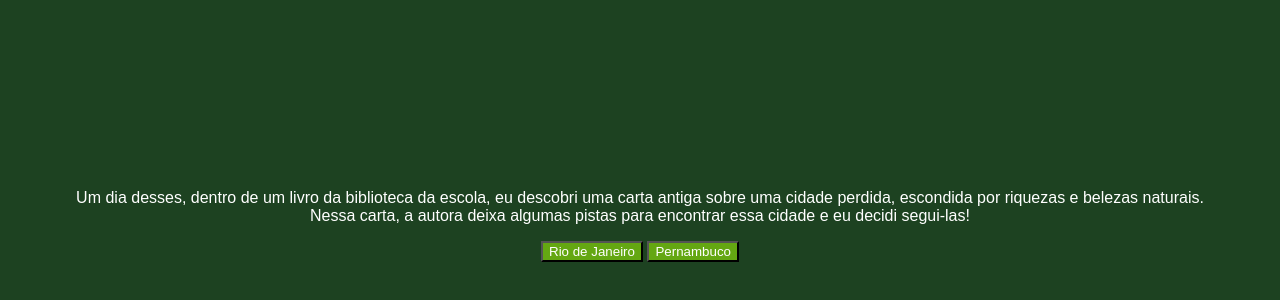
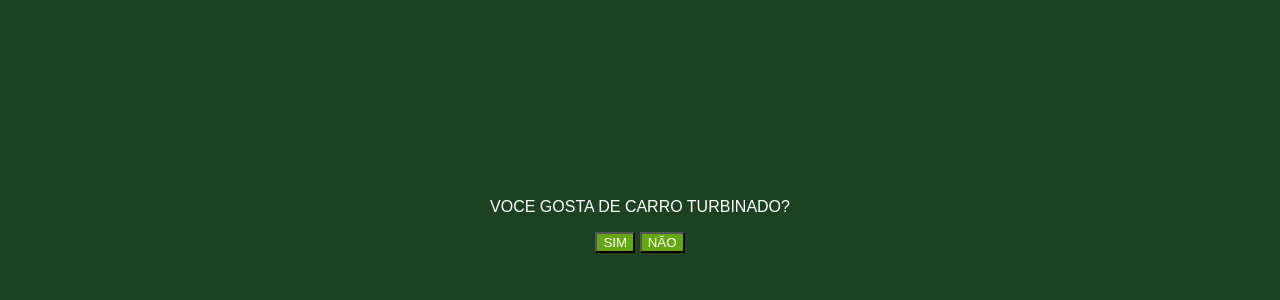
Before and after one commit to Josebugalho/rebaixados, a plain HTML site: page index.html in a window 1280 px wide. Shown: the part 142-442 px from the top of the page. Drawn offline with Linux system fonts and the light colour scheme; a web font is replaced by a local one.

Commit message:
Update index.html

```diff
--- a/index.html
+++ b/index.html
@@ -13,9 +13,9 @@
     <main>
         <div class="passo ativo" id="passo-0">
             <img src="img/cenario-passo0.png" alt="">
-            <p>Um dia desses, dentro de um livro da biblioteca da escola, eu descobri uma carta antiga sobre uma cidade perdida, escondida por riquezas e belezas naturais. Nessa carta, a autora deixa algumas pistas para encontrar essa cidade e eu decidi segui-las!</p>
-            <button class="btn-proximo" data-proximo="1">Rio de Janeiro</button>
-            <button class="btn-proximo" data-proximo="2">Pernambuco</button>
+            <p> VOCE GOSTA DE CARRO TURBINADO?</p>
+            <button class="btn-proximo" data-proximo="1">SIM</button>
+            <button class="btn-proximo" data-proximo="2">NÃO</button>
         </div>
         <div class="passo" id="passo-1">
             <p>Você começa sua jornada no Rio de Janeiro, subindo o Pico da Tijuca ao amanhecer para encontrar a primeira pista.</p>
```
